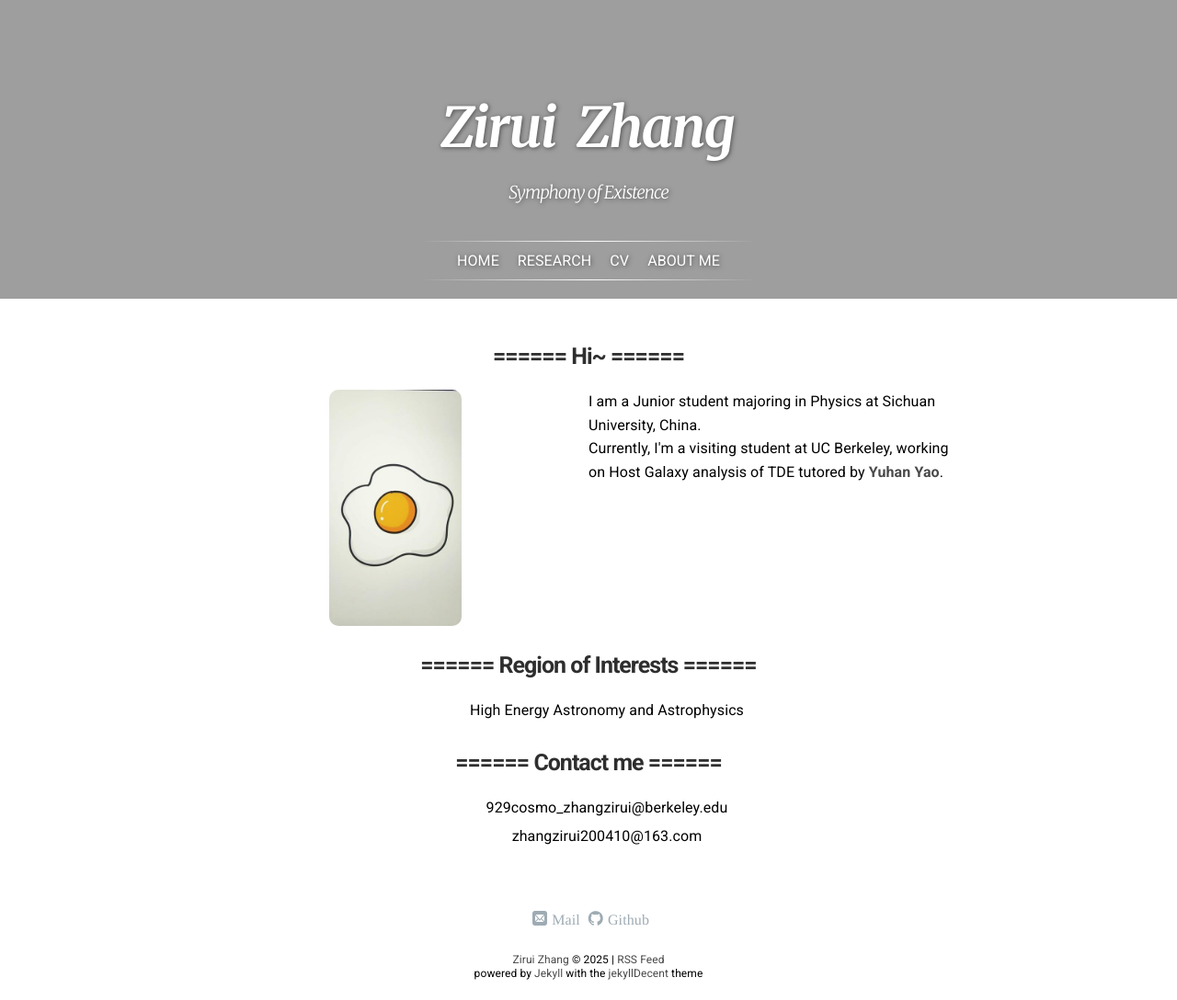
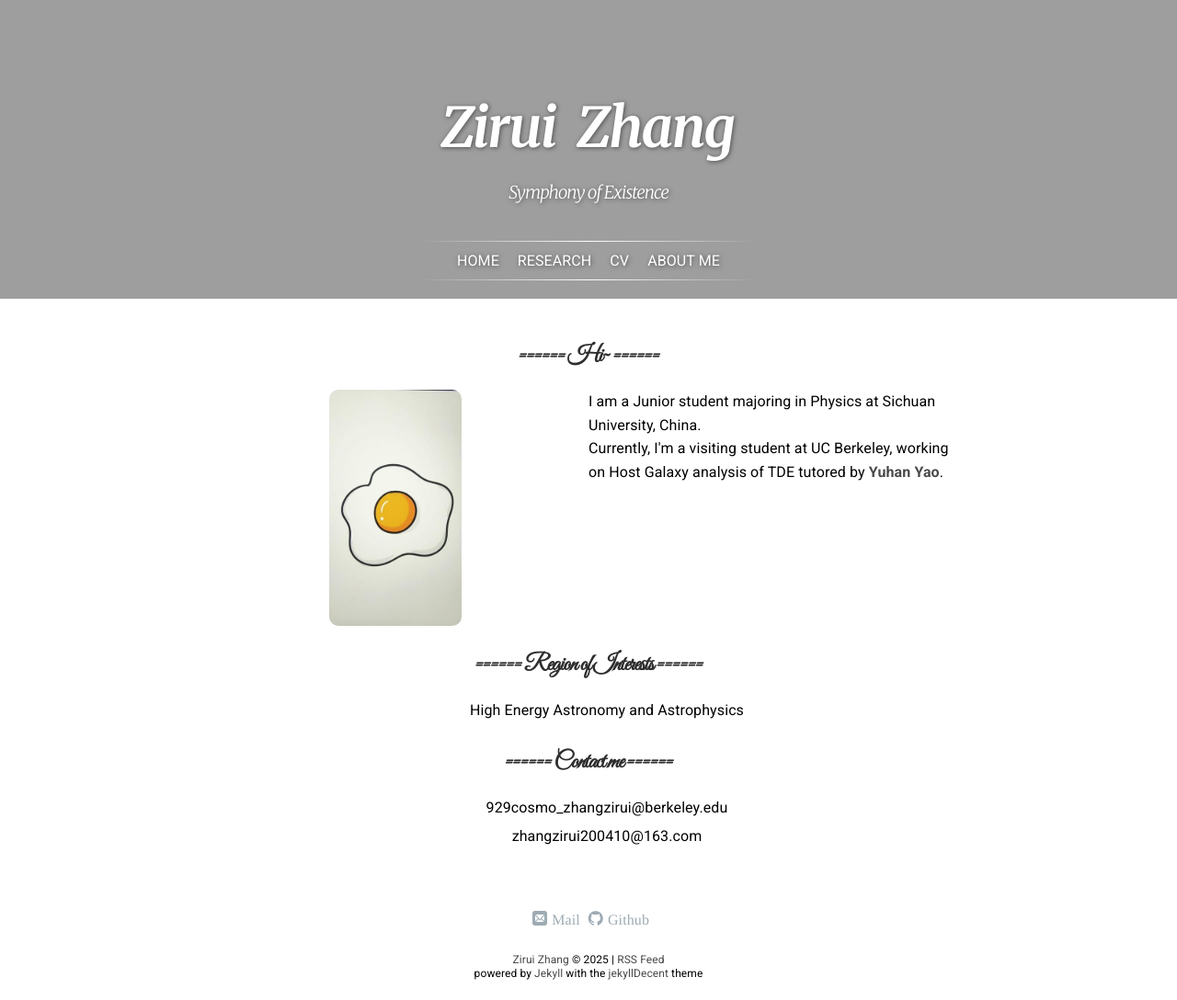
Before and after one commit to ZAKIRAM0/ZAKIRAM0.github.io, a Jekyll site: the page built from index.html, in a window 1280 px wide. Shown: the whole page at 92% size. Built offline with Jekyll 4.4.1, drawn with Linux system fonts in a browser that asks for light colours; nearby versions of some CDN libraries; some web fonts are replaced; library files that are not in the unit come from our copies; a script that is not in the unit is left out; comment, search, counter and statistics services are not loaded.

Commit message:
Update index.html

```diff
--- a/index.html
+++ b/index.html
@@ -17,6 +17,7 @@
 <head>
     <meta charset="UTF-8">
     <meta name="viewport" content="width=device-width, initial-scale=1.0">
+    <link href="https://fonts.googleapis.com/css2?family=Great+Vibes&display=swap" rel="stylesheet">
     <link href="https://fonts.googleapis.com/css2?family=Roboto:wght@400;700&display=swap" rel="stylesheet">
     <title>HomePage</title>
     <style>
@@ -25,7 +26,7 @@
         }
 
         h2 {
-            font-family: 'Roboto', sans-serif;
+            font-family: 'Great Vibes', cursive;
             font-weight: 700;
         }
 
```
